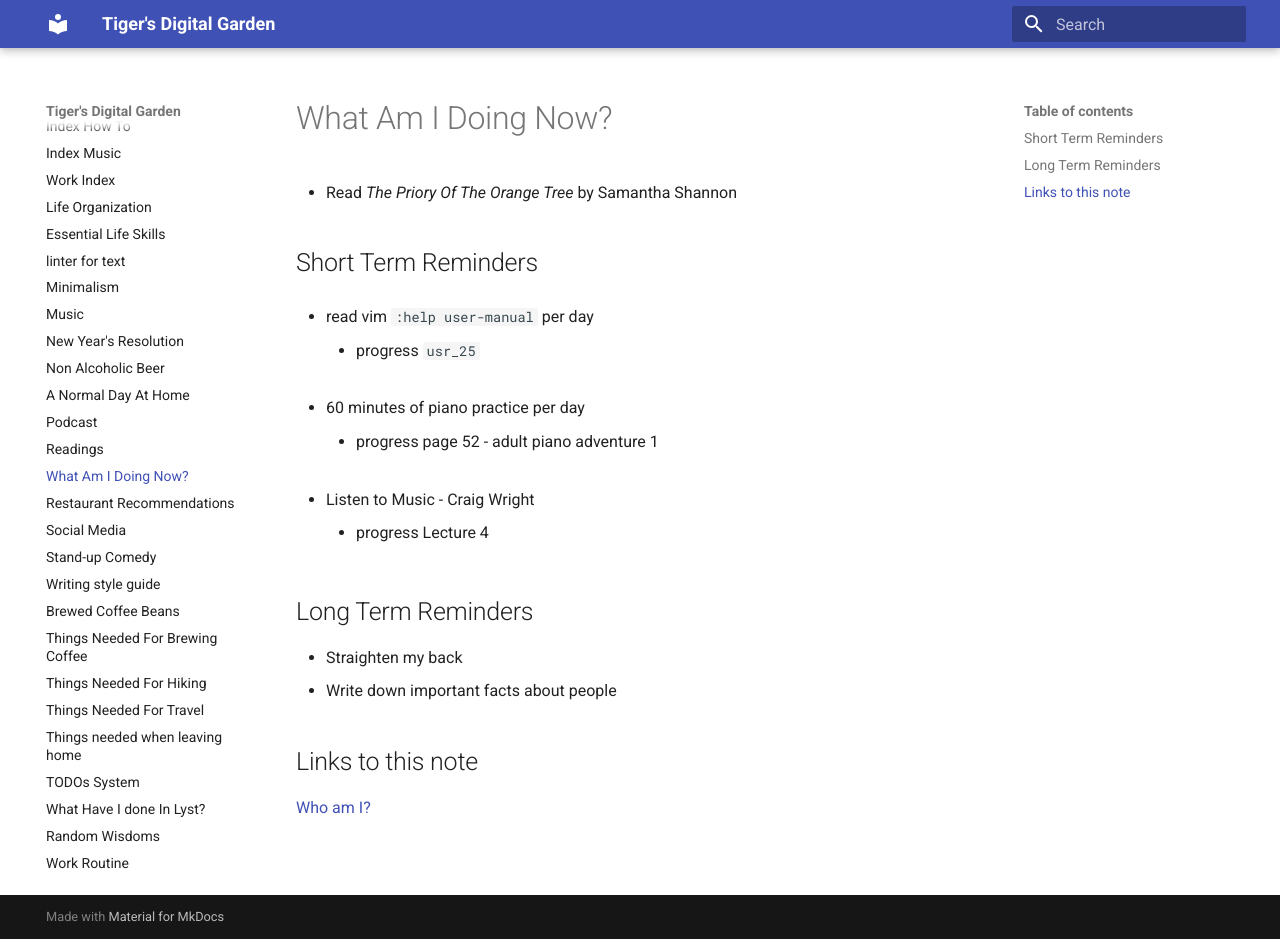
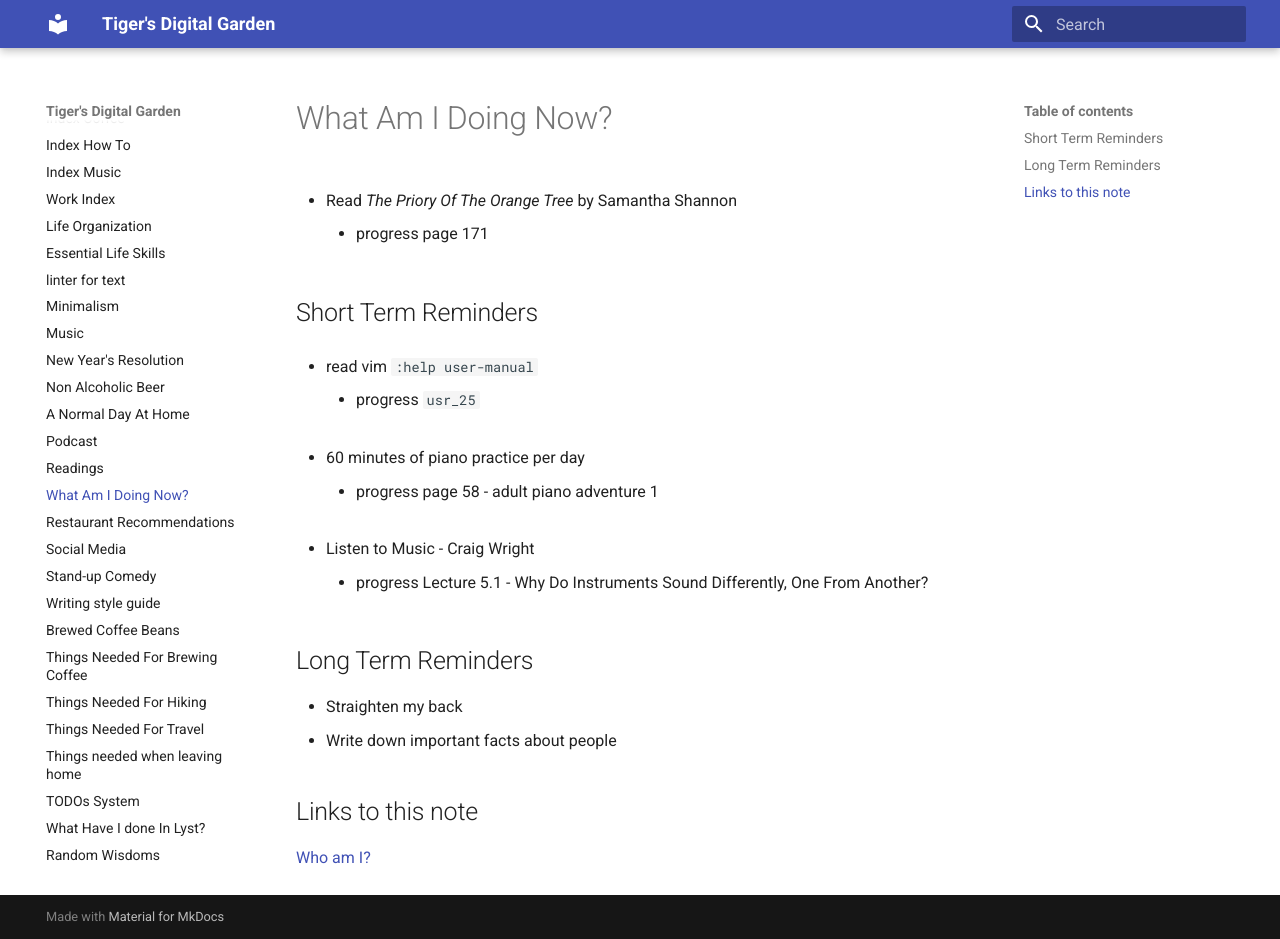
Before and after one commit to ynotstartups/notes, an MkDocs documentation site: the page built from notes/reminders.md, in a window 1280 px wide and 939 px high. Built offline with MkDocs 1.6.1 and Material for MkDocs 9.7.7, drawn with Linux system fonts in a browser that asks for light colours.

Commit message:
update progress

```diff
--- a/notes/reminders.md
+++ b/notes/reminders.md
@@ -2,19 +2,21 @@
 
 - Read _The Priory Of The Orange Tree_ by Samantha Shannon
 
+  - progress page 171
+
 ## Short Term Reminders
 
-- read vim `:help user-manual` per day
+- read vim `:help user-manual`
 
   - progress `usr_25`
 
 - 60 minutes of piano practice per day
 
-  - progress page 52 - adult piano adventure 1
+  - progress page 58 - adult piano adventure 1
 
 - Listen to Music - Craig Wright
 
-  - progress Lecture 4
+  - progress Lecture 5.1 - Why Do Instruments Sound Differently, One From Another?
 
 ## Long Term Reminders
 
```
